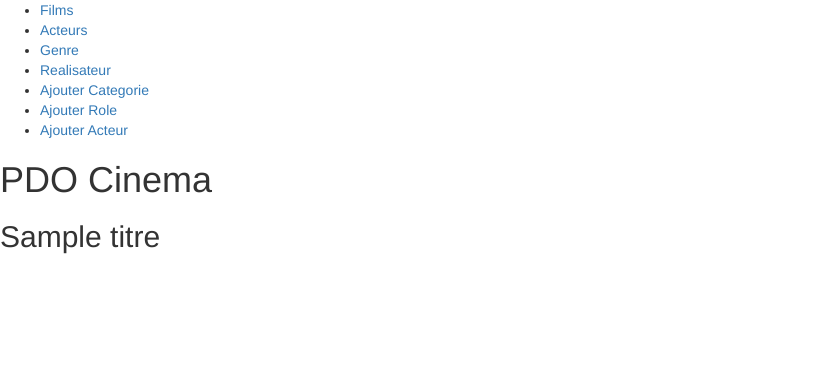
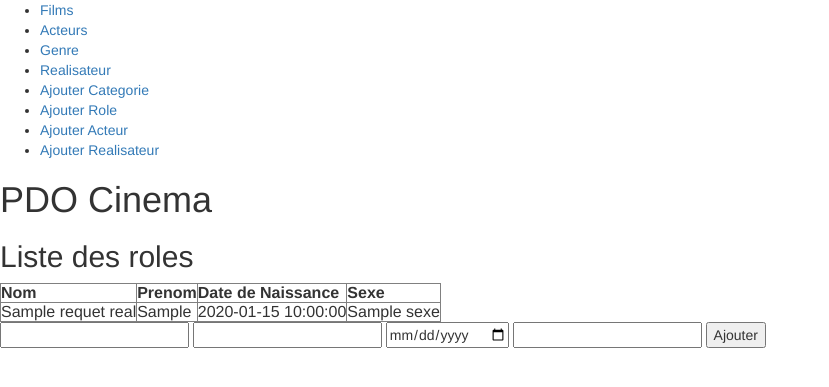
Before and after one commit to Malakhannachi/Projet-cinema, a PHP site: template view/addReal.php in a window 1280 px wide. Shown: the top 387 px of the page, without its empty margins (0-829 px from the left). Run offline with PHP 8.4, Linux system fonts and the light colour scheme; the template is opened without the code that fills it: most values are stand-ins (such as "Sample title", 1, 10 or a date in 2020).

Commit message:
addReal , addActeur

```diff
--- a/index.php
+++ b/index.php
@@ -18,5 +18,6 @@ if(isset($_GET['action'])) {
         case "addCategorie":$ctrlCinema->addCategorie(); break;
         case "addRole": $ctrlCinema->addRole(); break;
         case "addAct" : $ctrlCinema->addAct(); break;
+        case "addReal" : $ctrlCinema->addReal(); break;
     }
 }
--- a/view/addReal.php
+++ b/view/addReal.php
@@ -0,0 +1,35 @@
+<?php ob_start(); ?>
+<table class="uk-table uk-table-striped" border="1">
+    <thead>
+        <tr>
+            <th>Nom</th>
+            <th>Prenom</th>
+            <th>Date de Naissance</th>
+            <th>Sexe</th>
+
+        </tr>
+    </thead>
+    <tbody>
+        <?php
+        foreach($requetReal->fetchAll() as $realisateur){?>
+        <tr>
+            <td><?= $realisateur['nom_R'] ?></td>
+            <td><?= $realisateur['prenom_R'] ?></td>
+            <td><?= $realisateur['date_N_R'] ?></td>
+            <td><?= $realisateur['sexe'] ?></td>
+        </tr>
+        <?php } ?>
+    </tbody>
+</table>
+<form action="index .php?action=addReal">
+     <input type="text" name="nom_R" value="">
+    <input type="text" name="prenom_R" value="">
+    <input type="date" name="date_N_R" value="">
+    <input type="text" name="sexe" value="">
+    <input type="submit" name="submit" value="Ajouter">
+</form>
+<?php
+
+$titre = "Liste des roles";
+$contenu = ob_get_clean();
+require "view/template.php";
--- a/view/template.php
+++ b/view/template.php
@@ -15,6 +15,7 @@
             <li><a href="index.php?action=addCategorie">Ajouter Categorie</a></li>
             <li><a href="index.php?action=adddRole">Ajouter Role</a></li>
             <li><a href="index.php?action=addAct">Ajouter Acteur</a></li>
+            <li><a href="index.php?action=addReal">Ajouter Realisateur</a></li>
 
 
         </ul>
```
Also changed, not shown: controller/CinemaController.php (+25 -4 lines).
